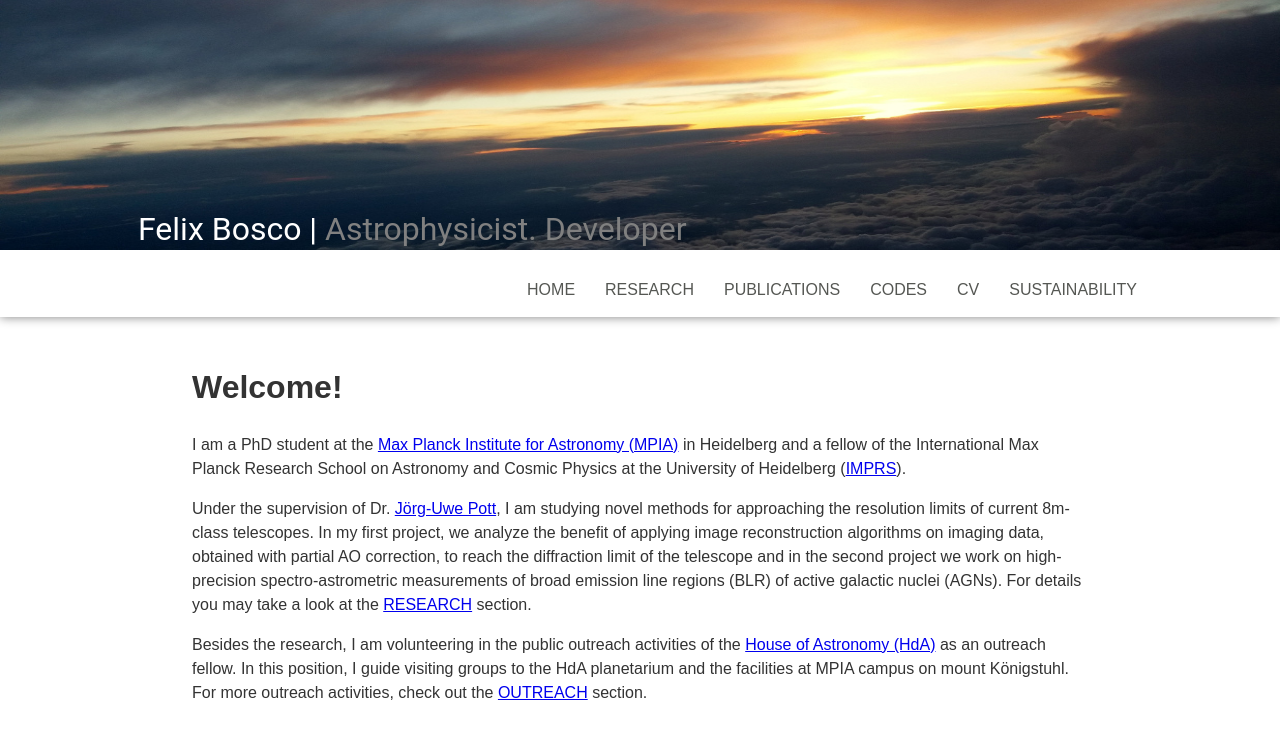
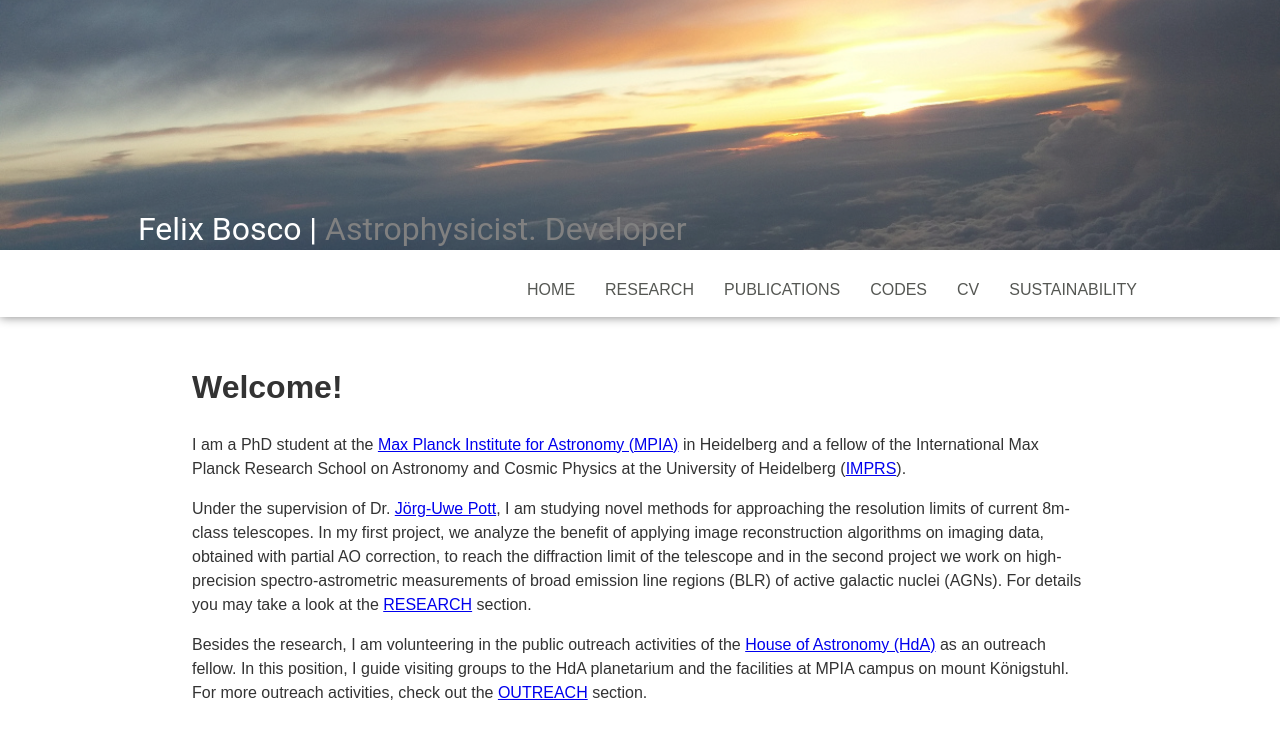
Before and after one commit to felixbosco/felixbosco.github.io, a Jekyll site: the page built from index.html, in a window 1280 px wide. Shown: the top 739 px of the page. Built offline with Jekyll 4.4.1, drawn with Linux system fonts in a browser that asks for light colours.

Commit message:
Introduce object-fit to header image

```diff
--- a/assets/css/style.css
+++ b/assets/css/style.css
@@ -64,6 +64,11 @@ nav li a:hover {
 .header-title img {
   width: 100%;
   max-height: 250px;
+  opacity: 0.8;
+  object-fit: cover;
+}
+.header-title img.hover {
+  opacity: 1.0;
 }
 .header-title a {
   padding: 0 10%;
```
